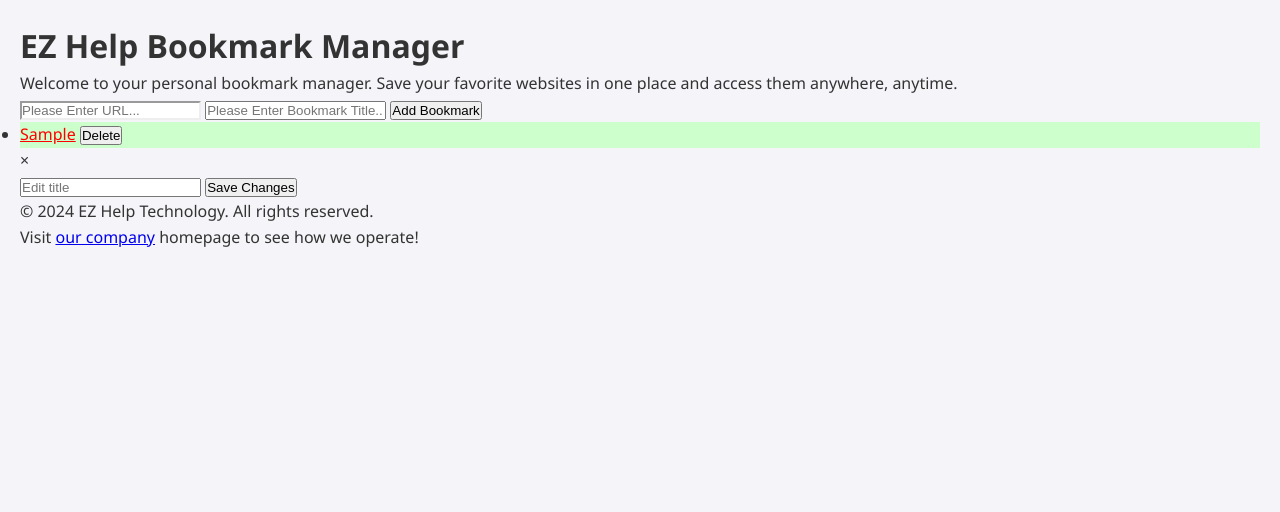
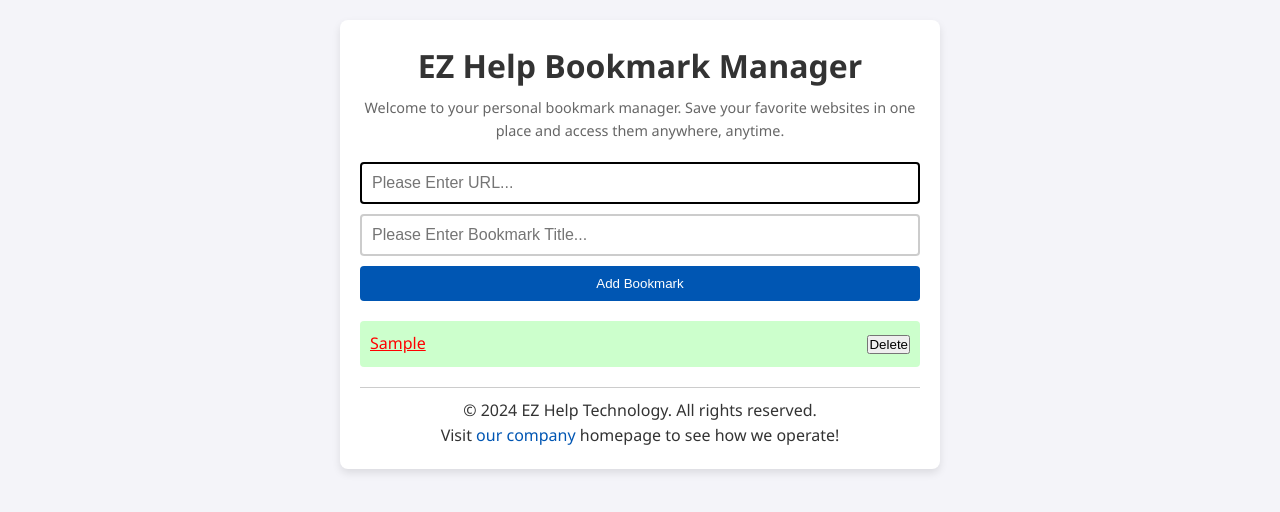
Before and after one commit to stephenwhitted/ezhelp-bookmark-manager, a plain HTML site: page index.html in a window 1280 px wide. Both pictures are taken after typing "https://example.com", "Sample" into the empty fields and a click on the button "Add Bookmark". Drawn offline with Linux system fonts and the light colour scheme.

Commit message:
updated css

```diff
--- a/styles.css
+++ b/styles.css
@@ -12,3 +12,121 @@ body {
     line-height: 1.6;
     padding: 20px;
 }
+
+.app-container {
+    width: 100%;
+    max-width: 600px;
+    margin: auto;
+    background: #ffffff;
+    padding: 20px;
+    border-radius: 8px;
+    box-shadow: 0 4px 8px rgba(0,0,0,0.1);
+}
+
+.header {
+    margin-bottom: 20px;
+    text-align: center;
+}
+
+.header h1 {
+    margin-bottom: 5px;
+}
+
+.header p {
+    color: #666;
+    font-size: 0.9em;
+}
+
+.bookmark-form {
+    display: flex;
+    flex-direction: column;
+    gap: 10px;
+    margin-bottom: 20px;
+}
+
+.input-field {
+    width: 100%;
+    padding: 10px;
+    border: 2px solid #ccc;
+    border-radius: 4px;
+    font-size: 16px;
+}
+
+.submit-btn, .save-btn {
+    padding: 10px 20px;
+    background-color: #0056b3;
+    color: white;
+    border: none;
+    border-radius: 4px;
+    cursor: pointer;
+    transition: background-color 0.3s ease;
+}
+
+.submit-btn:hover, .save-btn:hover {
+    background-color: #004494;
+}
+
+.bookmark-list {
+    list-style: none;
+}
+
+.bookmark-list li {
+    background-color: #f0f0f0;
+    margin-top: 5px;
+    padding: 10px;
+    border-radius: 4px;
+    display: flex;
+    justify-content: space-between;
+    align-items: center;
+}
+
+.modal {
+    display: none; /* Hidden by default */
+    position: fixed;
+    z-index: 10; /* Sit on top */
+    left: 0;
+    top: 0;
+    width: 100%; /* Full width */
+    height: 100%; /* Full height */
+    overflow: auto; /* Enable scroll if needed */
+    background-color: rgba(0,0,0,0.4); /* Black w/ opacity */
+}
+
+.modal-content {
+    background-color: #fefefe;
+    margin: 15% auto; /* 15% from the top and centered */
+    padding: 20px;
+    border: 1px solid #888;
+    width: 80%; /* Could be more or less, depending on screen size */
+    position: relative;
+}
+
+.close {
+    color: #aaa;
+    position: absolute;
+    right: 10px;
+    top: 10px;
+    font-size: 28px;
+    font-weight: bold;
+    cursor: pointer;
+}
+
+.close:hover {
+    color: black;
+}
+
+.footer {
+    margin-top: 20px;
+    text-align: center;
+    border-top: 1px solid #ccc;
+    padding-top: 10px;
+}
+
+.footer a {
+    color: #0056b3;
+    text-decoration: none;
+}
+
+.footer a:hover {
+    text-decoration: underline;
+}
```
